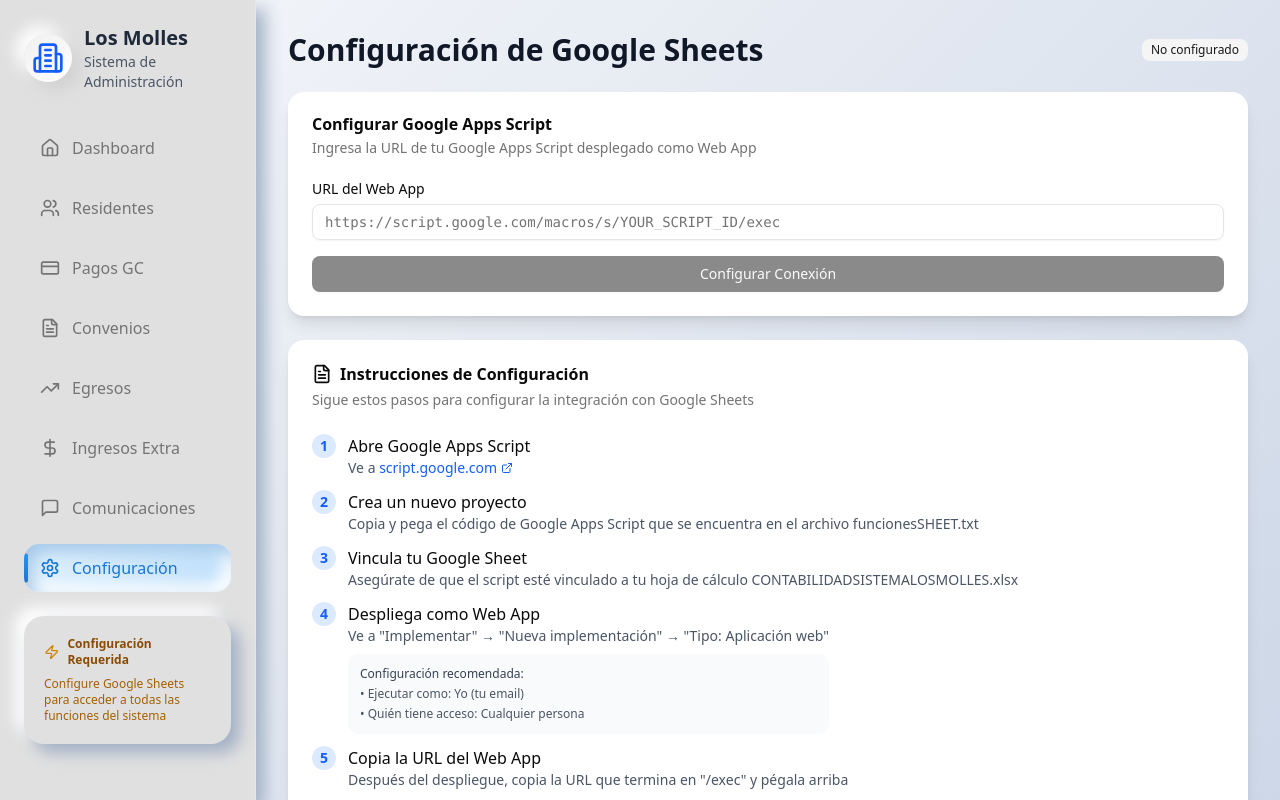
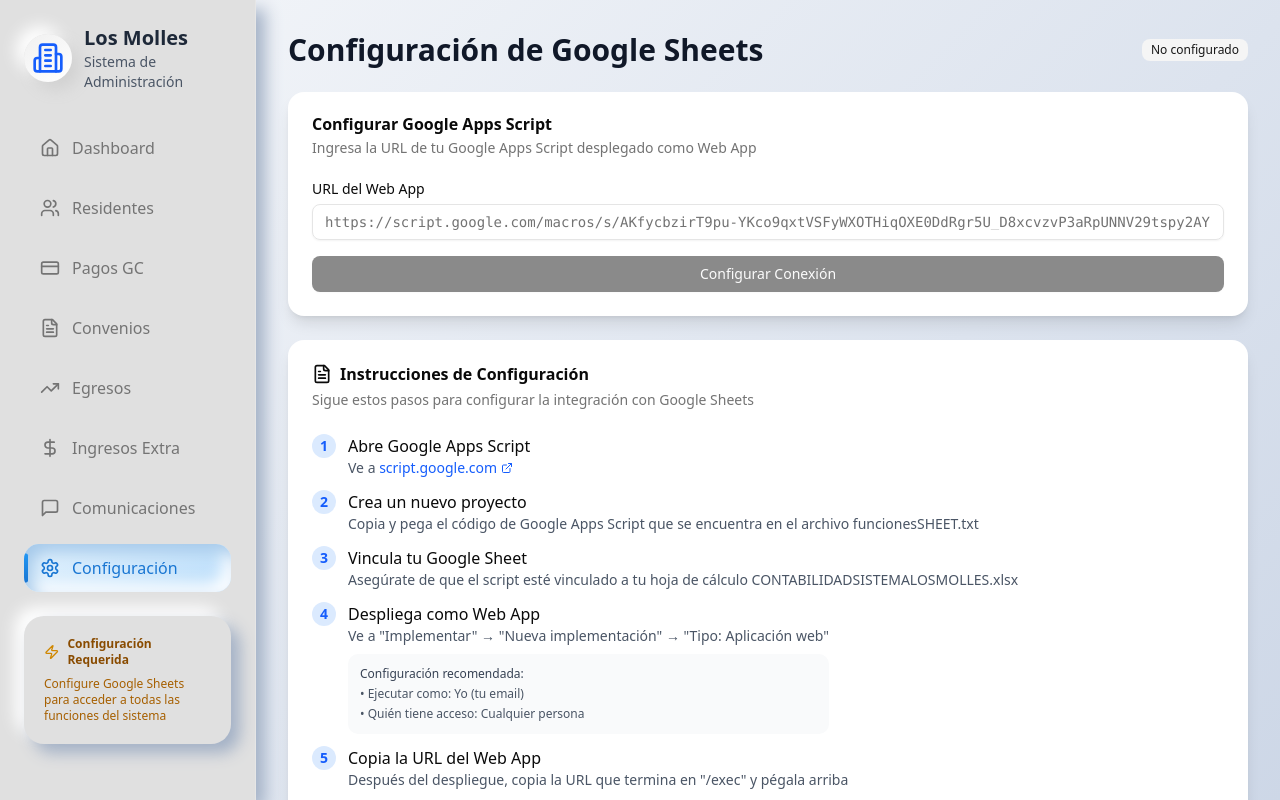
Before and after one commit to CondominioLosMolles/AdmConLosMolles, a React (Vite) app: page / in a window 1280 px wide. Shown: the top 800 px of the page. Built offline with nearby package versions, Linux system fonts and the light colour scheme.

Commit message:
Update ConfiguracionGoogleSheets.jsx

```diff
--- a/src/components/ConfiguracionGoogleSheets.jsx
+++ b/src/components/ConfiguracionGoogleSheets.jsx
@@ -127,7 +127,7 @@ const ConfiguracionGoogleSheets = () => {
             <Input
               id="webAppURL"
               type="url"
-              placeholder="https://script.google.com/macros/s/YOUR_SCRIPT_ID/exec"
+              placeholder="https://script.google.com/macros/s/AKfycbzirT9pu-YKco9qxtVSFyWXOTHiqOXE0DdRgr5U_D8xcvzvP3aRpUNNV29tspy2AYU9Xg/exec"
               value={webAppURL}
               onChange={(e) => setWebAppURL(e.target.value)}
               className="font-mono text-sm"
```
